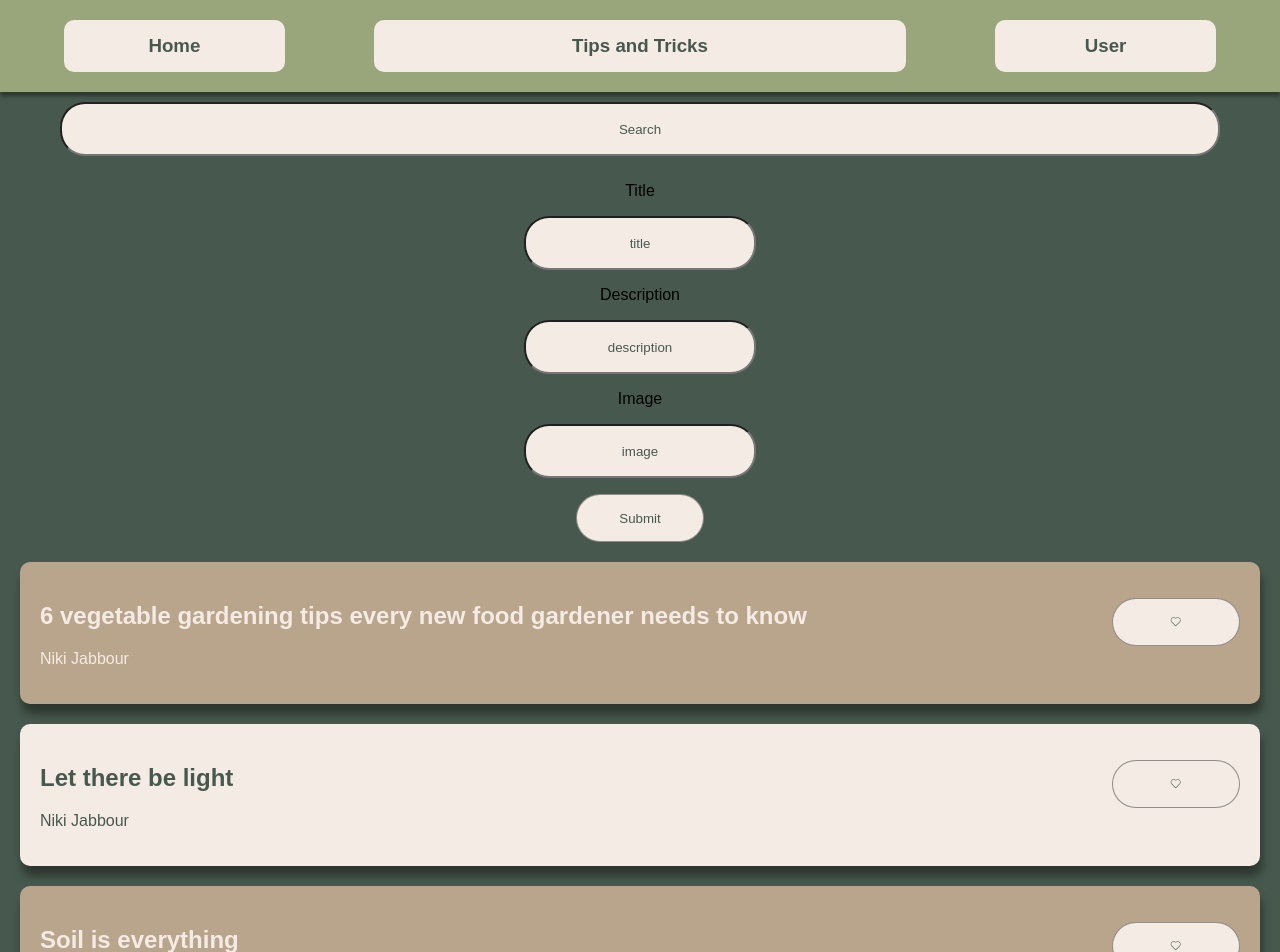
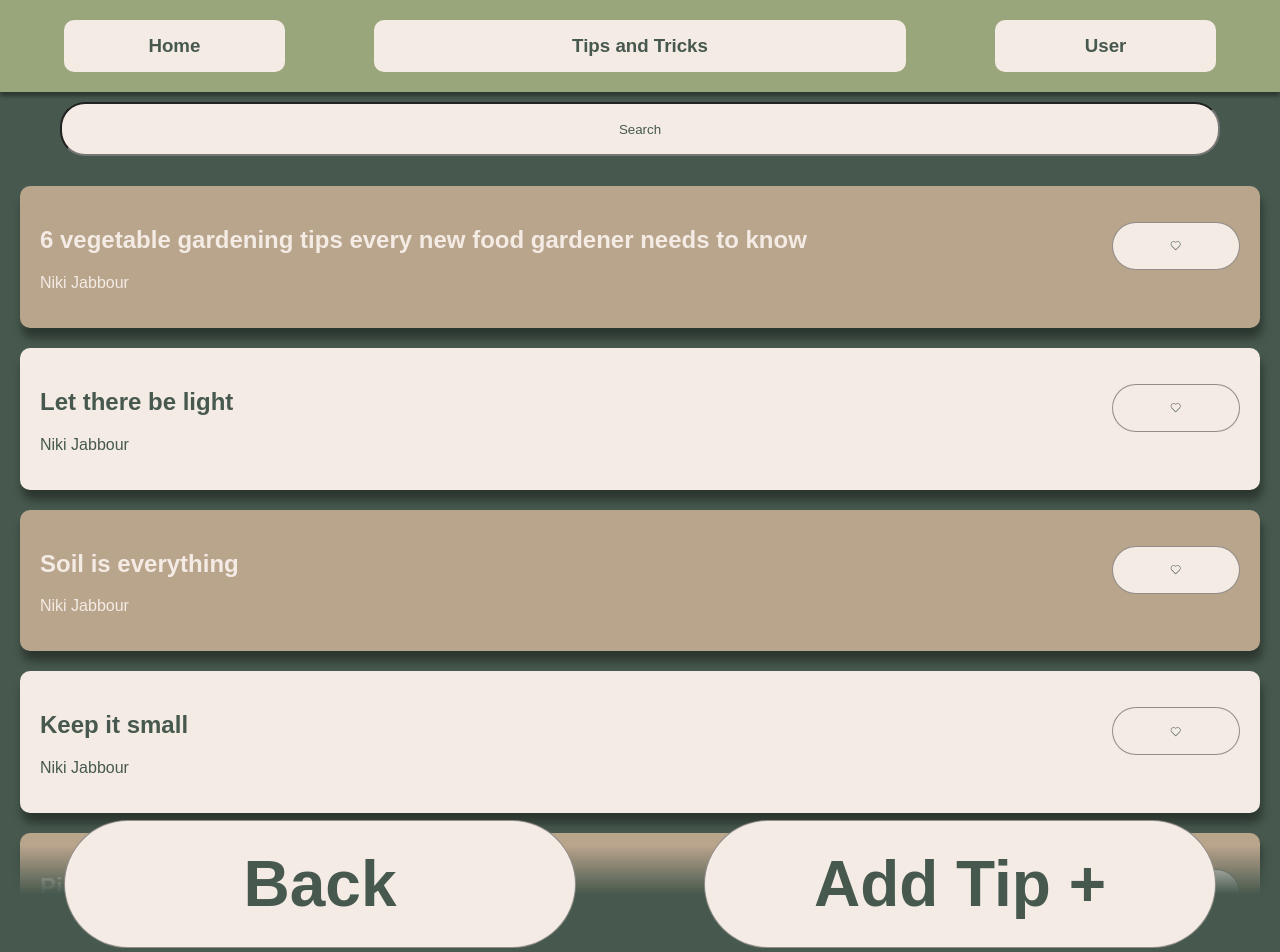
Before and after one commit to pathirny/HarvestHub, a Next.js app in the folder harvesthub/: page /TipsnTricks in a window 1280 px wide. Shown: the top 952 px of the page. Built offline with nearby package versions, Linux system fonts and the light colour scheme; a web font is replaced by a local one.

Commit message:
added box toggle

```diff
--- a/harvesthub/app/TipsnTricks/page.tsx
+++ b/harvesthub/app/TipsnTricks/page.tsx
@@ -1,6 +1,6 @@
 "use client";
 
-import { useState, useEffect } from "react";
+import { useState, useEffect, useRef } from "react";
 import Header from "@/components/Header";
 import { SearchBar } from "@/components/SearchBar";
 import { renderTips } from "./renderTips";
@@ -82,6 +82,15 @@ export default function TipsnTricks() {
     setFilteredTips(newFilteredTips);
   }, [searchTerm, gardeningTips]);
 
+  const [display, setDisplay] = useState("none");
+  function toggleForm() {
+    if (display === "none") {
+      setDisplay("flex");
+    } else {
+      setDisplay("none");
+    }
+  }
+
   return (
     <div>
       <Header title="Tips and Tricks" />
@@ -89,9 +98,17 @@ export default function TipsnTricks() {
         value={searchTerm}
         onChange={(e) => setSearchTerm(e.target.value)}
       />
-      <Flex justifyContent="center" alignItems="center">
+      <Flex
+        position="absolute"
+        zIndex="2"
+        bgColor="#47594e"
+        justifyContent="center"
+        width="100%"
+        className="forms"
+        color="#f3ebe4"
+      >
         <FormControl
-          display="flex"
+          display={display}
           flexDirection="column"
           justifyContent="center"
           alignItems="center"
@@ -102,15 +119,21 @@ export default function TipsnTricks() {
           <Input placeholder="description" />
           <FormLabel>Image</FormLabel>
           <Input placeholder="image" />
-          <Button type="submit">Submit</Button>
+          <Button type="submit" onClick={toggleForm}>
+            Submit
+          </Button>
+          <Button onClick={toggleForm}>Cancel</Button>
         </FormControl>
       </Flex>
       <Container className="tipContainer">{renderTips(filteredTips)}</Container>
       <Flex height="20px" flexDirection="row" justifyContent="space-around">
-        <Button className="addButton">
-          <Link href="/">Back</Link>{" "}
+        <Link href="/">
+          <Button className="addButton">Back</Button>
+        </Link>
+
+        <Button className="addButton" onClick={toggleForm}>
+          Add Tip +
         </Button>
-        <Button className="addButton">Add Tip +</Button>
       </Flex>
     </div>
   );
--- a/harvesthub/app/TipsnTricks/renderTips.tsx
+++ b/harvesthub/app/TipsnTricks/renderTips.tsx
@@ -15,7 +15,7 @@ export function renderTips(tips: gardeningTipsType[]) {
       borderRadius={10}
       margin="20px"
       p="20px"
-
+      zIndex="0"
     >
       <TipCard key={index} tip={tip} />
     </Container>
--- a/harvesthub/app/globals.css
+++ b/harvesthub/app/globals.css
@@ -274,24 +274,21 @@ a {
   color: var(--white-cream-color);
 }
 
-
 /* calendar */
 
-#calendar-welcome-container{
+#calendar-welcome-container {
   background-color: var(--white-cream-color);
   padding: 1vw;
   margin-top: 5vw;
 }
 
-#calendar-welcome{
+#calendar-welcome {
   color: var(--dark-green-color);
   text-align: center;
   font-size: 5vw;
   font-family: sans-serif;
   width: 90vw;
   margin: auto;
-
-
 }
 
 :root {
@@ -546,32 +543,30 @@ a {
   align-items: center;
 }
 
-
 /* user page */
 
-#userPage-container{
+#userPage-container {
   display: flex;
   flex-direction: column;
   width: 90vw;
   margin: auto;
-  margin-top: 5vw ;
+  margin-top: 5vw;
 }
 
-#icon-container{
+#icon-container {
   display: flex;
   flex-direction: row;
   justify-content: space-between;
 }
 
-.IconBox{
+.IconBox {
   padding: 1vw;
   background-color: var(--white-cream-color);
   border-radius: 2vw;
   box-shadow: 0px 1vw 2vw;
 }
 
-
-#user-img{
+#user-img {
   background-color: var(--white-cream-color);
   display: flex;
   height: 50vw;
@@ -584,18 +579,18 @@ a {
   justify-content: center;
 }
 
-#user_name{
+#user_name {
   align-self: center;
   font-size: 7vw;
   color: var(--white-cream-color);
   font-family: sans-serif;
 }
 
-#Underline{
+#Underline {
   border-bottom: 1px solid var(--white-cream-color);
 }
 
-#UserBio{
+#UserBio {
   margin-top: 0vw;
   background-color: var(--white-cream-color);
   border-radius: 2vw;
@@ -604,14 +599,13 @@ a {
   padding: 3vw;
 }
 
-#bio-title{
+#bio-title {
   color: var(--white-cream-color);
 }
 
-#UserBio p{
+#UserBio p {
   margin: 2vw;
 }
-
 
 /* user page */
 
@@ -640,3 +634,6 @@ a {
 .card {
   box-shadow: 2px 10px 10px rgba(0, 0, 0, 0.4);
 }
+.forms {
+  padding-bottom: 10px;
+}
```
Lines whose indentation alone changed are shown as unchanged.
